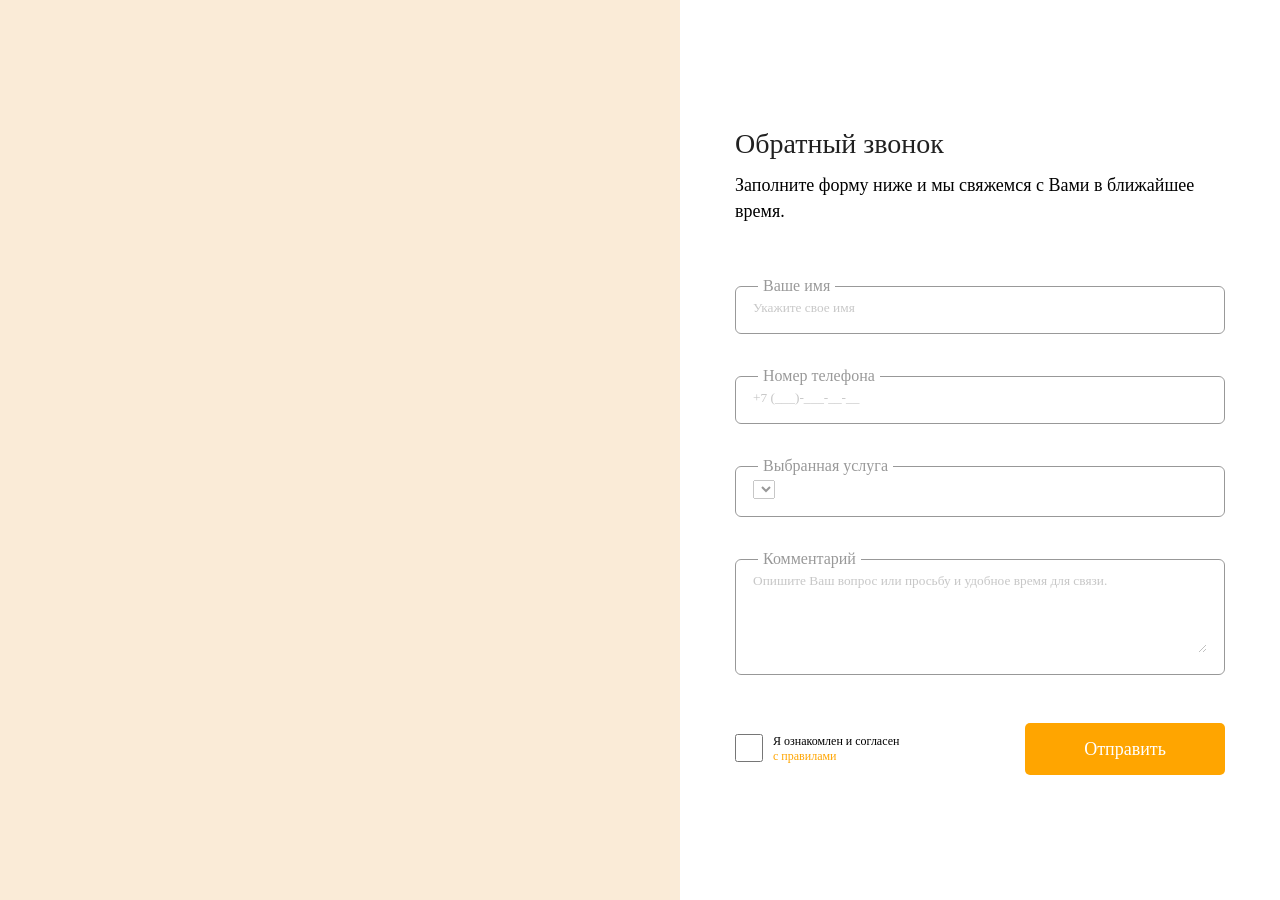
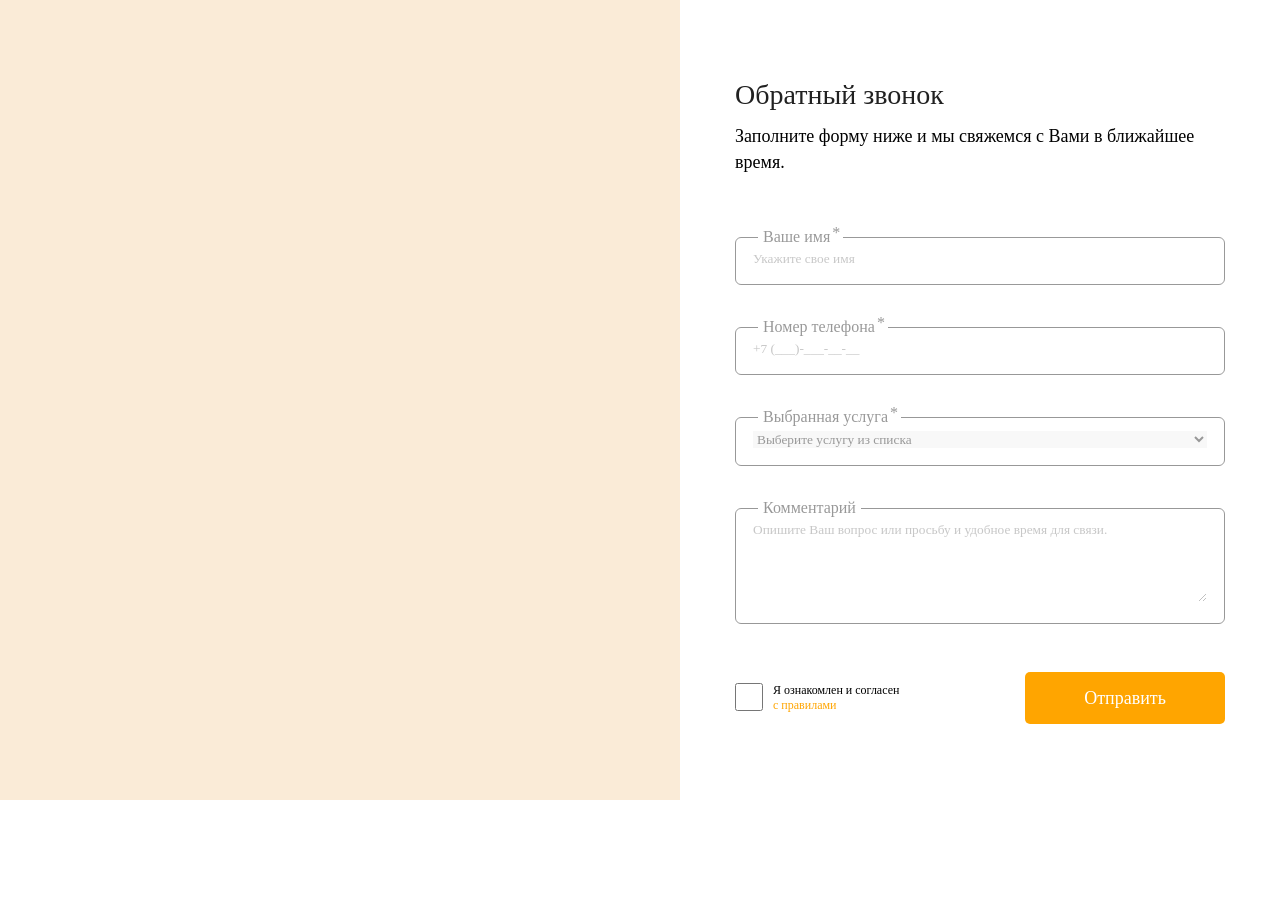
Before and after one commit to xkochevnikx/formDataProject, a plain HTML site: page index.html in a window 1280 px wide. After the commit the page ends 800 px from the top, so only its background shows below. Drawn offline with Linux system fonts and the light colour scheme.

Commit message:
add span for legend tag

```diff
--- a/css/style.css
+++ b/css/style.css
@@ -7,14 +7,14 @@
 }
 
 .container {
-    width: 100%;
-    height: 100%;
+    width: 100vw;
+    height: 100vh;
     background-color: antiquewhite;
 }
 
 .form-box {
     max-width: 600px;
-    height: 900px;
+    min-height: 100%;
     margin-left: auto;
     background-color: #fff;
     display: flex;
@@ -36,6 +36,10 @@ fieldset {
     border-radius: 6px;
     border: 1px solid #000;
     opacity: 0.4;
+}
+
+fieldset:hover {
+    opacity: 1;
 }
 
 /* первый блок */
@@ -64,6 +68,12 @@ fieldset {
     gap: 28px;
 }
 
+.form-box_form span {
+    position: relative;
+    bottom: 4px;
+    left: 2px;
+}
+
 .input {
     border: none;
     width: 100%;
@@ -71,9 +81,19 @@ fieldset {
     outline: none;
 }
 
+.input:focus {
+    color: #000;
+}
+
 .form-box_form legend {
     margin-left: 5px;
     padding: 5px;
+}
+
+.form-box_form-select {
+    outline: none;
+    border: none;
+    width: 100%;
 }
 
 /* ? третий блок */
--- a/index.html
+++ b/index.html
@@ -22,9 +22,9 @@
                     <!-- Первый  блок с описанием конец -->
 
                     <!--!Второй  блок с формой начало -->
-                    <form class="form-box_form">
+                    <form class="form-box_form" id="form">
                         <fieldset>
-                            <legend>Ваше имя</legend>
+                            <legend>Ваше имя<span>*</span></legend>
                             <input
                                 class="input"
                                 type="text"
@@ -33,7 +33,7 @@
                             />
                         </fieldset>
                         <fieldset>
-                            <legend>Номер телефона</legend>
+                            <legend>Номер телефона<span>*</span></legend>
                             <input
                                 class="input"
                                 type="tel"
@@ -43,8 +43,23 @@
                             />
                         </fieldset>
                         <fieldset>
-                            <legend>Выбранная услуга</legend>
-                            <select></select>
+                            <legend>Выбранная услуга<span>*</span></legend>
+                            <select
+                                name=""
+                                class="form-box_form-select"
+                                form="form"
+                            >
+                                <option selected disabled>
+                                    Выберите услугу из списка
+                                </option>
+                                <option value="life">Страхование жизни</option>
+                                <option value="business">
+                                    Страхование бизнеса
+                                </option>
+                                <option value="property">
+                                    Страхование имущества
+                                </option>
+                            </select>
                         </fieldset>
                         <fieldset class="form-box_form-comments">
                             <legend>Комментарий</legend>
```
